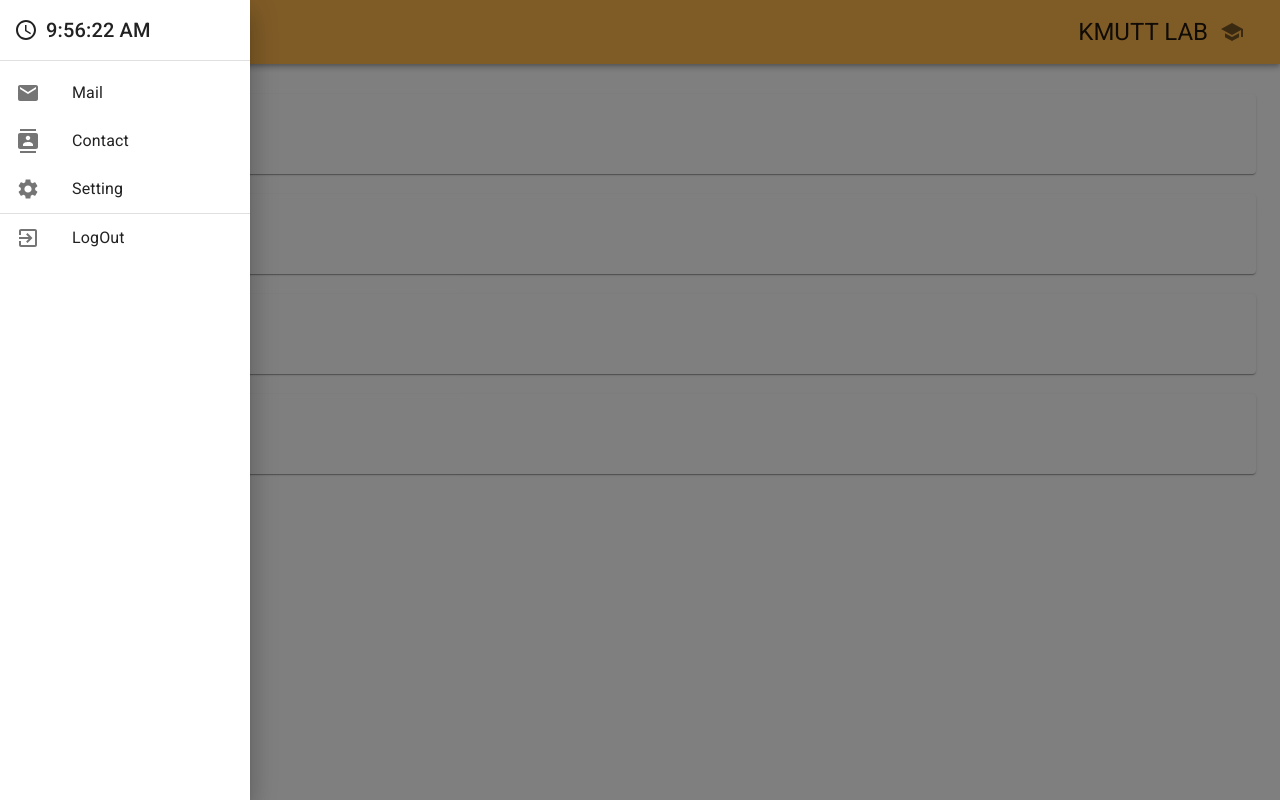
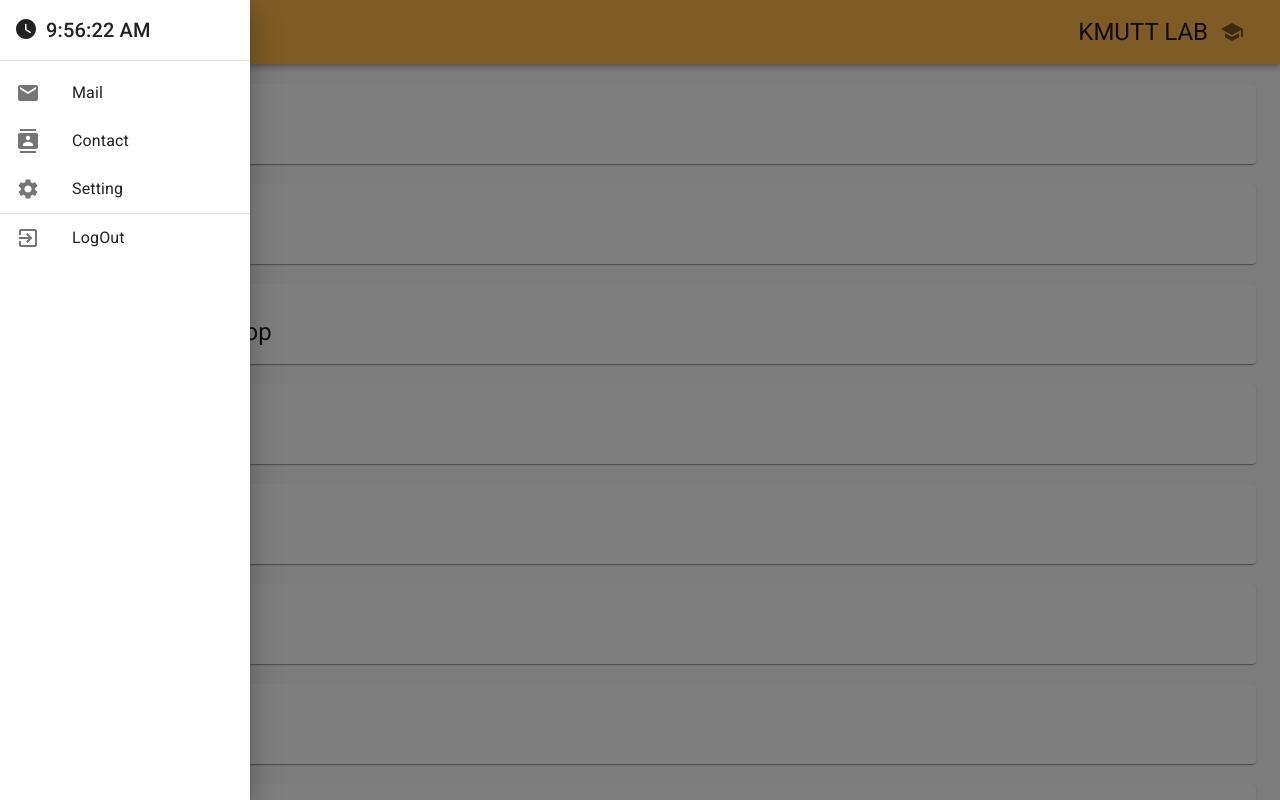
Before and after one commit to nutthanonn/personal-website, a React (Create React App) app: page / in a window 1280 px wide. Both pictures are taken after a click on the button "MENU". Shown: the top 800 px of the page. Built offline with nearby package versions, Linux system fonts and the light colour scheme.

Commit message:
[+] ReactJS

```diff
--- a/src/MainComponent/mainPageComponent/Appbar.js
+++ b/src/MainComponent/mainPageComponent/Appbar.js
@@ -6,19 +6,24 @@ import {
   IconButton,
   createTheme,
   ThemeProvider,
+  CssBaseline,
+  useScrollTrigger,
+  Fab,
+  Zoom,
 } from "@material-ui/core";
 import React from "react";
 import SchoolIcon from "@material-ui/icons/School";
 import DrowerInApp from "./Drower";
+import PropTypes from "prop-types";
+import KeyboardArrowUpIcon from "@material-ui/icons/KeyboardArrowUp";
 
 const useStyles = makeStyles((theme) => ({
   root: {
-    flexGrow: 1,
-    marginBottom: 30,
+    position: "fixed",
+    bottom: theme.spacing(2),
+    right: theme.spacing(2),
   },
-  menuButton: {
-    marginRight: theme.spacing(2),
-  },
+
   title: {
     flexGrow: 1,
   },
@@ -32,13 +37,47 @@ const theme = createTheme({
   },
 });
 
-const Appbar = () => {
+function ScrollTop(props) {
+  const { children, window } = props;
+  const classes = useStyles();
+  const trigger = useScrollTrigger({
+    target: window ? window() : undefined,
+    disableHysteresis: true,
+    threshold: 100,
+  });
+
+  const handleClick = (event) => {
+    const anchor = (event.target.ownerDocument || document).querySelector(
+      "#back-to-top-anchor"
+    );
+
+    if (anchor) {
+      anchor.scrollIntoView({ behavior: "smooth", block: "center" });
+    }
+  };
+
+  return (
+    <Zoom in={trigger}>
+      <div onClick={handleClick} role="presentation" className={classes.root}>
+        {children}
+      </div>
+    </Zoom>
+  );
+}
+
+ScrollTop.propTypes = {
+  children: PropTypes.element.isRequired,
+  window: PropTypes.func,
+};
+
+export default function Appbar(props) {
   const classes = useStyles();
 
   return (
     <ThemeProvider theme={theme}>
-      <div className={classes.root}>
-        <AppBar position="sticky">
+      <React.Fragment>
+        <CssBaseline />
+        <AppBar>
           <Toolbar>
             <Typography className={classes.title} color="inherit">
               <DrowerInApp />
@@ -49,9 +88,13 @@ const Appbar = () => {
             </IconButton>
           </Toolbar>
         </AppBar>
-      </div>
+        <Toolbar id="back-to-top-anchor" />
+        <ScrollTop {...props}>
+          <Fab color="primary" size="big" aria-label="scroll back to top">
+            <KeyboardArrowUpIcon />
+          </Fab>
+        </ScrollTop>
+      </React.Fragment>
     </ThemeProvider>
   );
-};
-
-export default Appbar;
+}
--- a/src/MainComponent/mainPageComponent/Drower.js
+++ b/src/MainComponent/mainPageComponent/Drower.js
@@ -5,7 +5,7 @@ import MenuIcon from "@material-ui/icons/Menu";
 import ExitToAppIcon from "@material-ui/icons/ExitToApp";
 import ContactsIcon from "@material-ui/icons/Contacts";
 import SettingsIcon from "@material-ui/icons/Settings";
-import AccessTimeIcon from "@material-ui/icons/AccessTime";
+import WatchLaterIcon from "@material-ui/icons/WatchLater";
 import { useState } from "react";
 import {
   makeStyles,
@@ -73,7 +73,7 @@ export default function DrowerInApp() {
         className={classes.styleTime}
       >
         <Grid item>
-          <AccessTimeIcon />
+          <WatchLaterIcon />
         </Grid>
         <Grid item>
           <Typography variant="h6" color="#212121">
--- a/src/MainComponent/mainPageComponent/MainPage.js
+++ b/src/MainComponent/mainPageComponent/MainPage.js
@@ -5,10 +5,17 @@ import { v4 as uuidv4 } from "uuid";
 
 const MainPage = () => {
   const setData = [
-    { head: "Lab1", sub: "String" },
-    { head: "Lab2", sub: "ForLoop" },
-    { head: "Lab3", sub: "WhileLoop" },
-    { head: "Lab4", sub: "SquartThinking" },
+    { head: "Lab-1", sub: "String" },
+    { head: "Lab-2", sub: "ForLoop" },
+    { head: "Lab-3", sub: "While-loop" },
+    { head: "Lab-4", sub: "Thinking" },
+    { head: "Lab-5", sub: "Random" },
+    { head: "Lab-5", sub: "Random" },
+    { head: "Lab-5", sub: "Random" },
+    { head: "Lab-5", sub: "Random" },
+    { head: "Lab-5", sub: "Random" },
+    { head: "Lab-5", sub: "Random" },
+    { head: "Lab-5", sub: "Random" },
   ];
 
   return (
--- a/src/MainComponent/mainPageComponent/WeekChild.js
+++ b/src/MainComponent/mainPageComponent/WeekChild.js
@@ -4,11 +4,17 @@ import {
   Typography,
   CardActionArea,
   makeStyles,
+  Toolbar,
+  IconButton,
 } from "@material-ui/core";
+import ArrowRightIcon from "@material-ui/icons/ArrowRight";
+import CheckIcon from "@material-ui/icons/Check";
+import CloseIcon from "@material-ui/icons/Close";
 
 const useStyle = makeStyles({
   root: {
     height: 80,
+    marginTop: 20,
     marginBottom: 20,
     "&:hover": {
       backgroundColor: "#e5e5e5",
@@ -28,13 +34,14 @@ const WeekChild = (props) => {
       <Card className={classes.root}>
         <CardActionArea>
           <CardContent>
-            <Typography gutterBottom variant="h5">
-              {head}
-            </Typography>
-            <Typography variant="body2" color="primary" component="p">
-              {sub}
-            </Typography>
-            <Typography variant="h6">Hello</Typography>
+            <Toolbar>
+              <Typography variant="h5" className={classes.test}>
+                {head} <ArrowRightIcon /> {sub}
+              </Typography>
+              {/* <IconButton color="">
+                <CloseIcon />
+              </IconButton> */}
+            </Toolbar>
           </CardContent>
         </CardActionArea>
       </Card>
```
